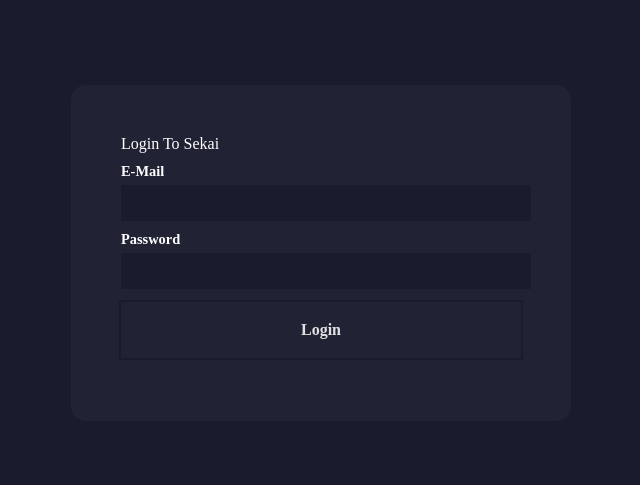
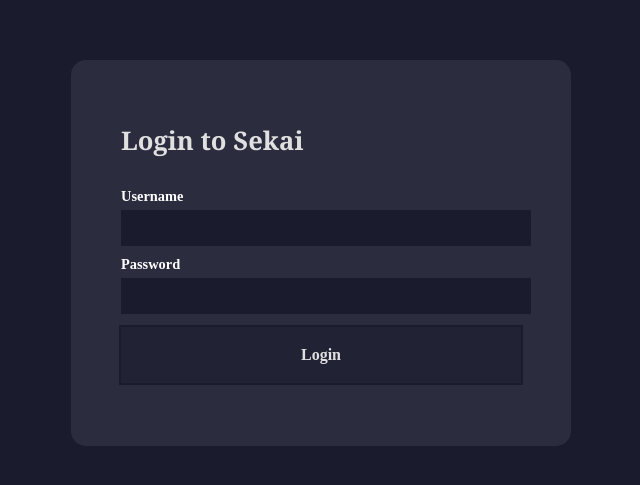
Before and after one commit to hitomi-team/sekai, a React (Create React App) app: page / in a window 1280 px wide. Shown: the part 147-632 px from the top of the page, without its empty margins (319-959 px from the left). Built offline with nearby package versions, Linux system fonts and the light colour scheme.

Commit message:
Made login look prettier

```diff
--- a/src/components/Login.css
+++ b/src/components/Login.css
@@ -8,7 +8,7 @@
 }
 
 .loginbox {
-    background: var(--app-background-color);
+    background: var(--app-foreground-color);
     border-radius: 15px;
     padding: 50px;
     width: 400px;
@@ -16,6 +16,22 @@
     overflow: auto;
 }
 
+.loginheadercontainer {
+    display:flex;
+    justify-content: space-between;
+    margin-bottom: 30px;
+    margin-top: 5px;
+}
+
+.loginheadertext {
+    color: var(--app-header-color);
+    font-size: 1.6rem;
+    font-weight: 600;
+    font-family: Georgia, serif;
+    padding-top: 8px;
+    user-select: none;
+}
+
 .loginerror {
     color: var(--app-error-color);
     font-size: 1.0rem;
--- a/src/components/Login.js
+++ b/src/components/Login.js
@@ -32,9 +32,11 @@
         return (
             <div className="login">
                 <form className="loginbox">
-                    <div>Login To Sekai</div>
-                    <div><label htmlFor="username" className="option-title">E-Mail</label></div>
-                    <input id="username" type="email" required="" onChange={(event) => {this.setState({username: event.target.value})}}/>
+                    <div className="loginheadercontainer">
+                        <div className="loginheadertext">Login to Sekai</div>
+                    </div>
+                    <div><label htmlFor="username" className="option-title">Username</label></div>
+                    <input id="username" type="username" required="" onChange={(event) => {this.setState({username: event.target.value})}}/>
                     <div><label htmlFor="password" className="option-title">Password</label></div>
                     <input id="password" type="password" required="" onChange={(event) => {this.setState({password: event.target.value})}}/>
                     <div className="tablinks" onClick={this.onLogin}>Login</div>
```
